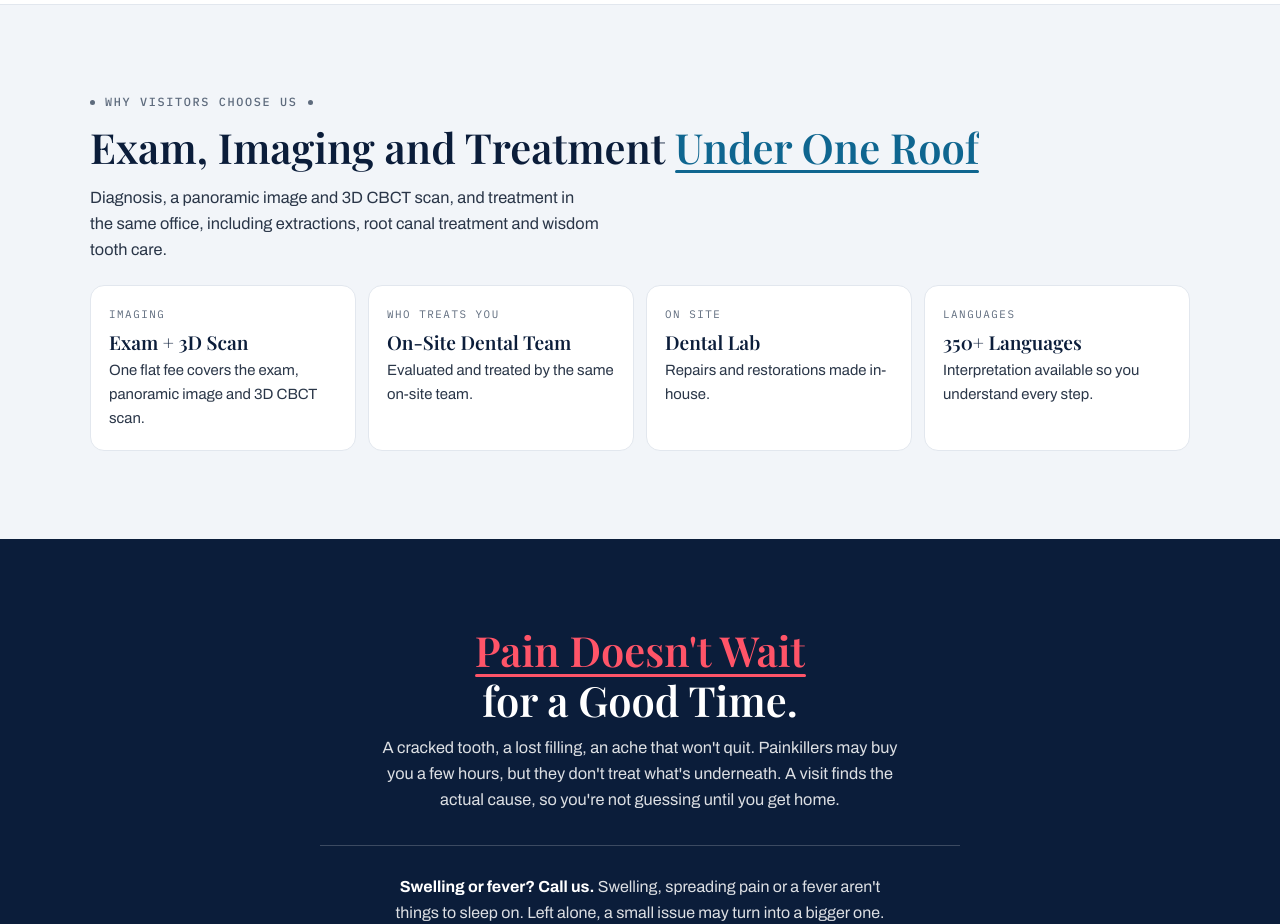
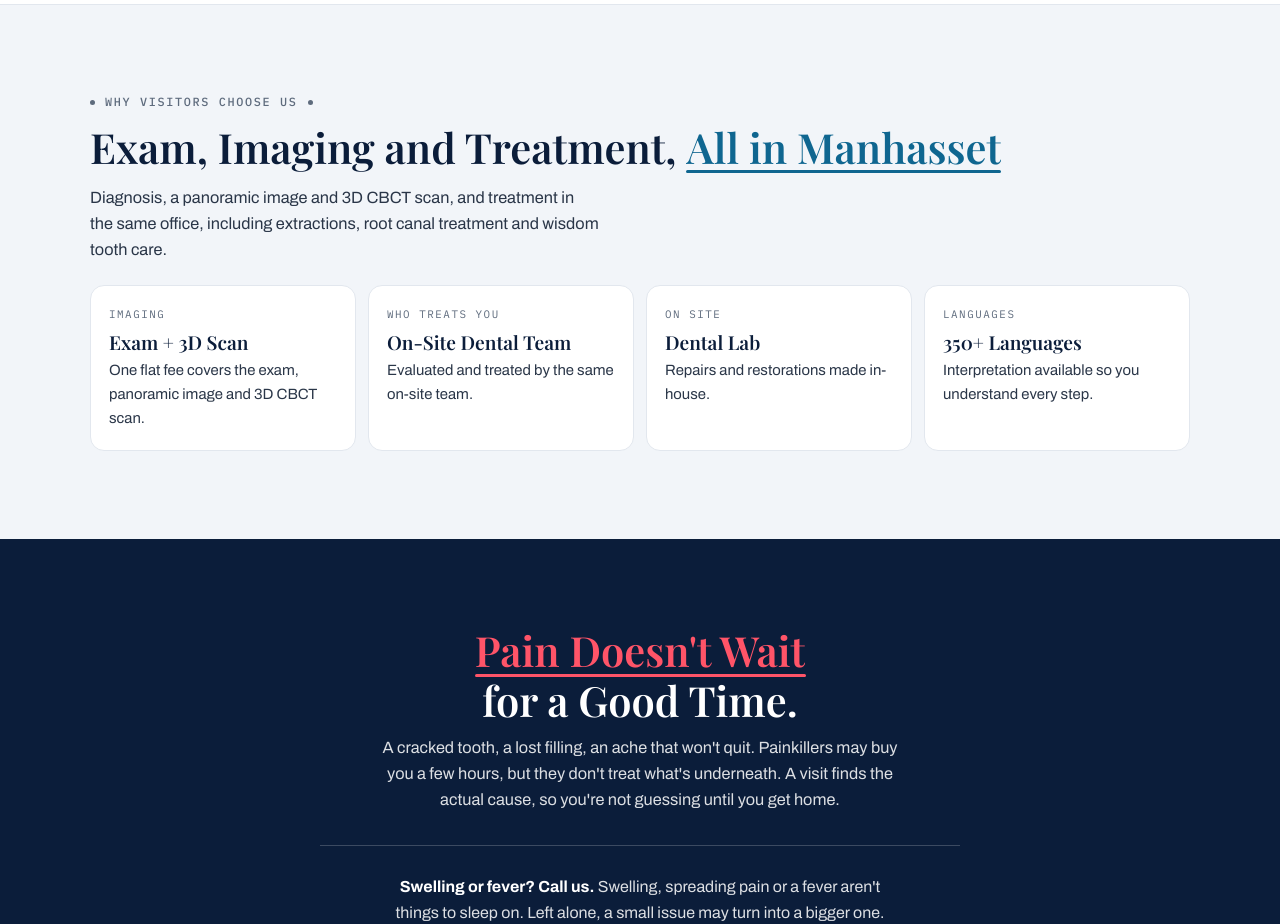
Before and after one commit to ssonydental/visitors, a plain HTML site: page index.html in a window 1280 px wide. Shown: the part 5520-6444 px from the top of the page. Drawn offline with nearby package versions, Linux system fonts and the light colour scheme; animation ran at ten frames a second.

Commit message:
Add files via upload

```diff
--- a/index.html
+++ b/index.html
@@ -847,7 +847,7 @@ a:focus-visible,button:focus-visible,summary:focus-visible{outline:2px solid var
   <section data-depth="relief" style="border-top:1px solid var(--rule)">
     <div class="wrap reveal">
       <p class="kicker">Why visitors choose us</p>
-      <h2>Exam, Imaging and Treatment <span class="accent">Under One Roof</span></h2>
+      <h2>Exam, Imaging and Treatment, <span class="accent">All in Manhasset</span></h2>
       <p class="lede">Diagnosis, a panoramic image and 3D CBCT scan, and treatment in the same office, including extractions, root canal treatment and wisdom tooth care.</p>
       <div class="why-grid">
         <div class="why-card"><span class="k">Imaging</span><h3>Exam + 3D Scan</h3><p>One flat fee covers the exam, panoramic image and 3D CBCT scan.</p></div>
```
